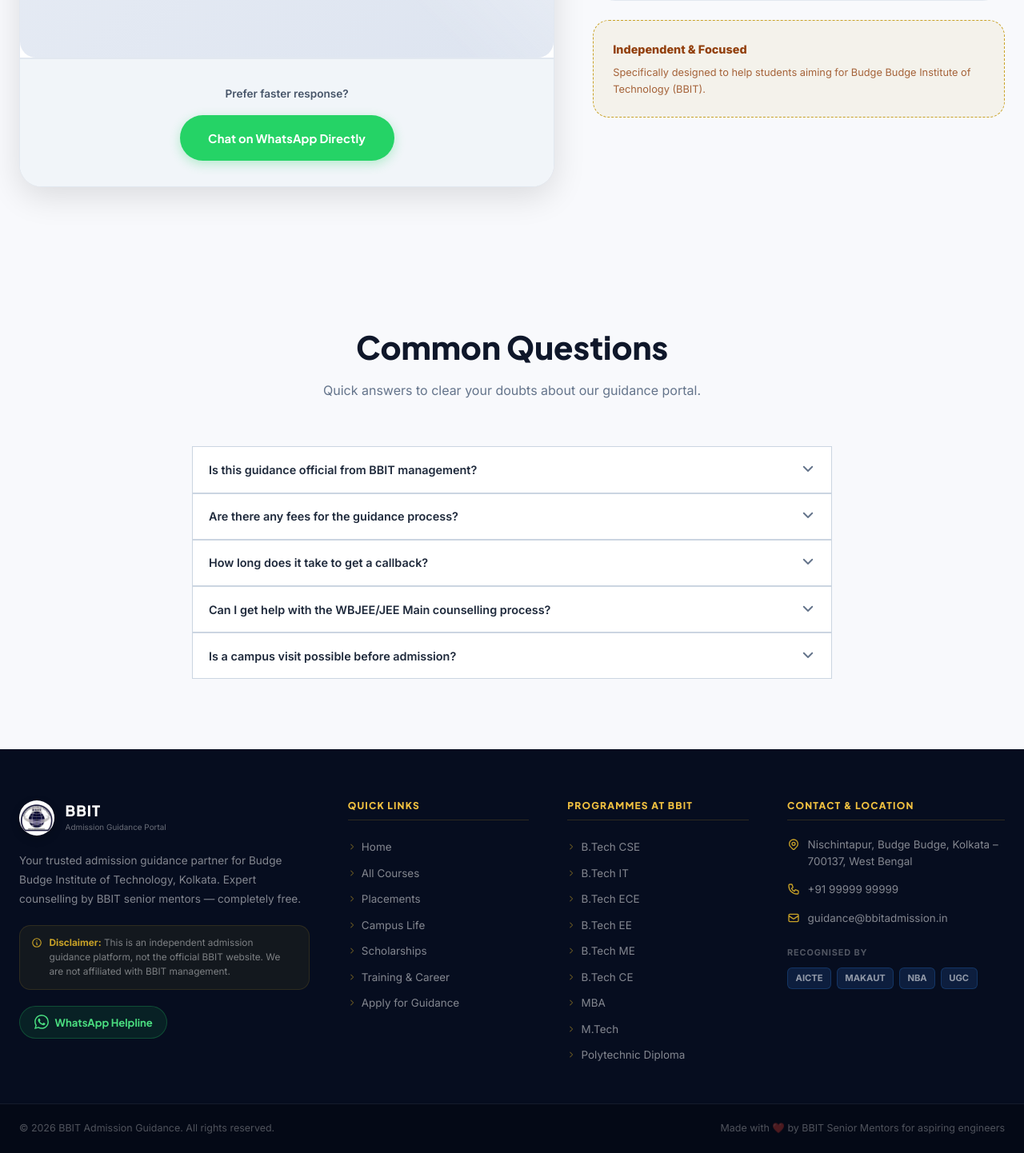
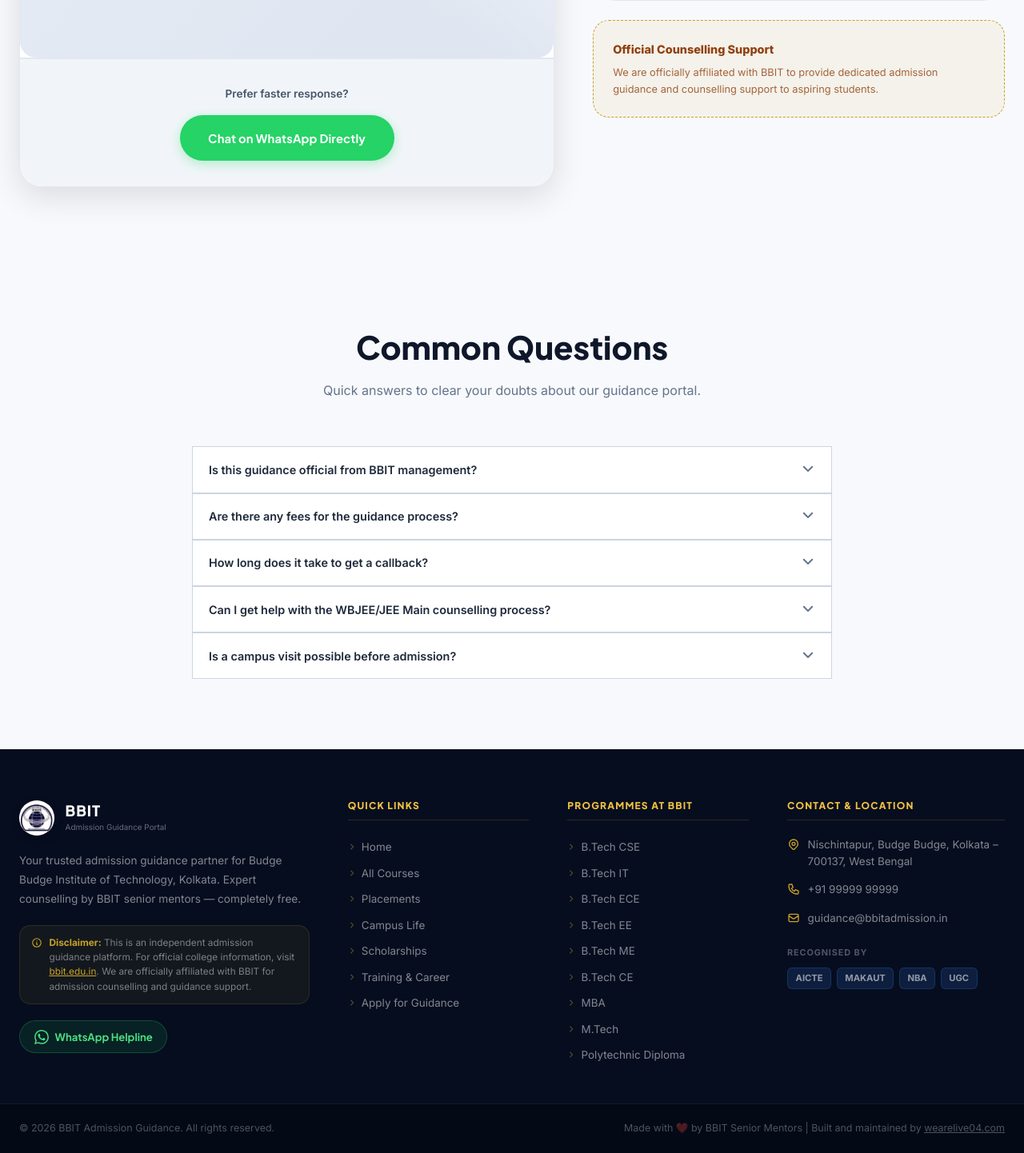
Before and after one commit to ABVicky/BBIT-Admission, a Next.js app: page /apply in a window 1280 px wide. Shown: the part 1114-2556 px from the top of the page at 80% size. Built offline with nearby package versions, Linux system fonts and the light colour scheme.

Commit message:
Update: Added official status, affiliation details, and builder credit

```diff
--- a/src/app/apply/ApplyPage.tsx
+++ b/src/app/apply/ApplyPage.tsx
@@ -3,7 +3,7 @@
 import styles from "./page.module.css";
 
 const faqs = [
-    { question: "Is this guidance official from BBIT management?", answer: "No, we are an independent team of BBIT senior mentors and alumni providing free guidance to help students make informed decisions. We work with students on rank counselling, scholarship eligibility, and branch choices." },
+    { question: "Is this guidance official from BBIT management?", answer: "Yes, we are officially affiliated with BBIT for admission counselling and guidance support. While this portal is independent, we work as official support partners to help students with rank counselling, scholarship eligibility, and branch choices. You can also visit the official college website at bbit.edu.in." },
     { question: "Are there any fees for the guidance process?", answer: "No, our admission guidance is strictly free of charge. We do not charge students for any information or counselling support related to BBIT." },
     { question: "How long does it take to get a callback?", answer: "Once you submit the enquire form, a senior mentor typically calls you within 12 to 24 hours to discuss your rank and course preferences." },
     { question: "Can I get help with the WBJEE/JEE Main counselling process?", answer: "Yes, our mentors provide detailed guidance on the counselling process, rank-wise choices, and branch preferences at BBIT." },
@@ -91,8 +91,8 @@
                             </div>
 
                             <div className={styles.trustedBox}>
-                                <div className={styles.trustTitle}>Independent & Focused</div>
-                                <p>Specifically designed to help students aiming for Budge Budge Institute of Technology (BBIT).</p>
+                                <div className={styles.trustTitle}>Official Counselling Support</div>
+                                <p>We are officially affiliated with BBIT to provide dedicated admission guidance and counselling support to aspiring students.</p>
                             </div>
                         </div>
                     </div>
--- a/src/components/Footer.tsx
+++ b/src/components/Footer.tsx
@@ -36,7 +36,7 @@
                                     <path strokeLinecap="round" strokeLinejoin="round" d="M13 16h-1v-4h-1m1-4h.01M21 12a9 9 0 11-18 0 9 9 0 0118 0z" />
                                 </svg>
                                 <span>
-                                    <strong>Disclaimer:</strong> This is an independent admission guidance platform, not the official BBIT website. We are not affiliated with BBIT management.
+                                    <strong>Disclaimer:</strong> This is an independent admission guidance platform. For official college information, visit <a href="https://www.bbit.edu.in/" target="_blank" rel="noopener noreferrer" style={{ color: "var(--gold)", textDecoration: "underline" }}>bbit.edu.in</a>. We are officially affiliated with BBIT for admission counselling and guidance support.
                                 </span>
                             </div>
                             <a href={WA} target="_blank" rel="noopener noreferrer" className={styles.footerWa}>
@@ -130,7 +130,7 @@
                 <div className="container">
                     <div className={styles.footerBottomRow}>
                         <p>© 2026 BBIT Admission Guidance. All rights reserved.</p>
-                        <p>Made with ❤️ by BBIT Senior Mentors for aspiring engineers</p>
+                        <p>Made with ❤️ by BBIT Senior Mentors | Built and maintained by <a href="https://wearelive04.com" target="_blank" rel="noopener noreferrer" style={{ color: "inherit", textDecoration: "underline" }}>wearelive04.com</a></p>
                     </div>
                 </div>
             </div>
```
Also changed, not shown: 2 other files (tests, documents, lock files or other folders).
